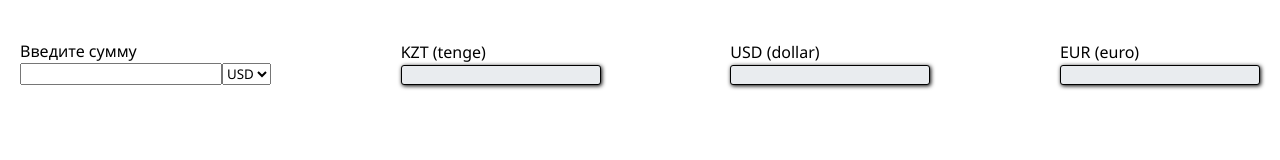
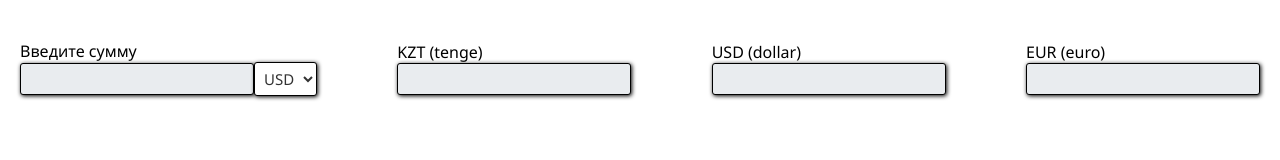
Before and after one commit to BugsBag1/webBasicSprint3.github.io, a plain HTML site: page index.html in a window 1280 px wide. Drawn offline with Linux system fonts and the light colour scheme.

Commit message:
Комит 2

```diff
--- a/index.html
+++ b/index.html
@@ -11,9 +11,9 @@
         <div class="summ">
             <p>Введите сумму</p>
             <div class="select_content">
-                <input type="number" id="convertPrice" onchange="select_currency()">
-                <div class="select_currency">
-                    <select id="select_currency" onchange="select_currency()">
+                <input type="number" id="convertPrice" onkeyup="select_currency()" class="price_input">
+                <div>
+                    <select id="select_currency" onchange="select_currency()" class="select_currency">
                         <option value="USD">USD</option>
                         <option value="KZT">KZT</option>
                         <option value="EUR">EUR</option>
--- a/script.js
+++ b/script.js
@@ -11,7 +11,7 @@ function select_currency(){
     let input_eur = document.getElementById("input_eur")
     if(selectValue == "USD"){
         let priceKZT = convertPrice * buyUSD
-        let priceEUR = convertPrice * buyUSD / sellEUR
+        let priceEUR = (convertPrice * buyUSD) / sellEUR
         input_kzt.value = priceKZT.toFixed(2)
         input_eur.value = priceEUR.toFixed(2)
         input_usd.value = 0
@@ -23,7 +23,7 @@ function select_currency(){
         input_usd.value = priceUSD.toFixed(2)
     } else if (selectValue == "EUR") {
         let priceKZT = convertPrice * buyEUR
-        let priceUSD = convertPrice * buyEUR / sellUSD
+        let priceUSD = (convertPrice * buyEUR) / sellUSD
         input_kzt.value = priceKZT.toFixed(2)
         input_usd.value = priceUSD.toFixed(2)
         input_eur.value = 0
--- a/style.css
+++ b/style.css
@@ -33,6 +33,21 @@
     border-radius: 3px;
     border: 1px solid black;
     box-shadow: 1px 1px 4px black;
+    box-sizing: border-box;
+    padding: 5px;
+    font-size: 15px;
+    font-weight: 500;
+}
+
+.price_input{
+  background-color: #e9ecef;
+    border-radius: 3px;
+    border: 1px solid black;
+    box-shadow: 1px 1px 4px black;
+    box-sizing: border-box;
+    padding: 5px;
+    font-size: 15px;
+    font-weight: 500;
 }
 
 input[type="number"]::-webkit-outer-spin-button,
@@ -48,3 +63,16 @@ input[type="number"] {
   input[type="number"]:focus {
     -moz-appearance: number-input;
   }
+
+  select {
+    width: 100%;
+    padding: 5px;
+    font-size: 15px;
+    border: 2px solid #ccc;
+    border-radius: 3px;
+    background-color: #fff;
+    color: #333;
+    outline: none;
+    border: 1px solid black;
+    box-shadow: 1px 1px 4px black;
+  }
```
